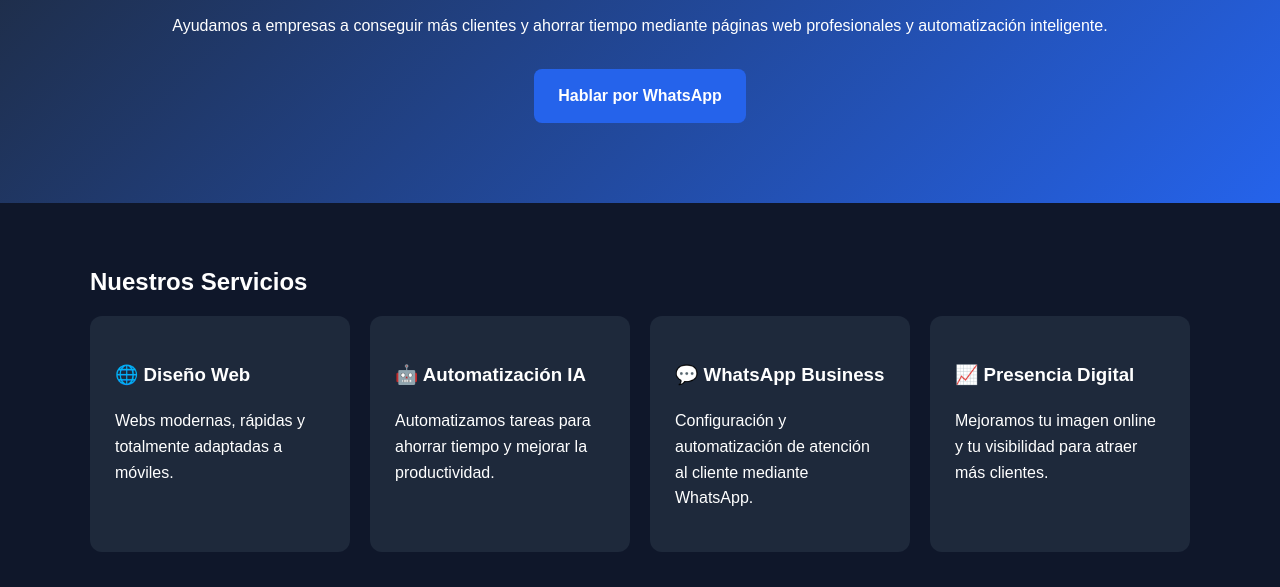
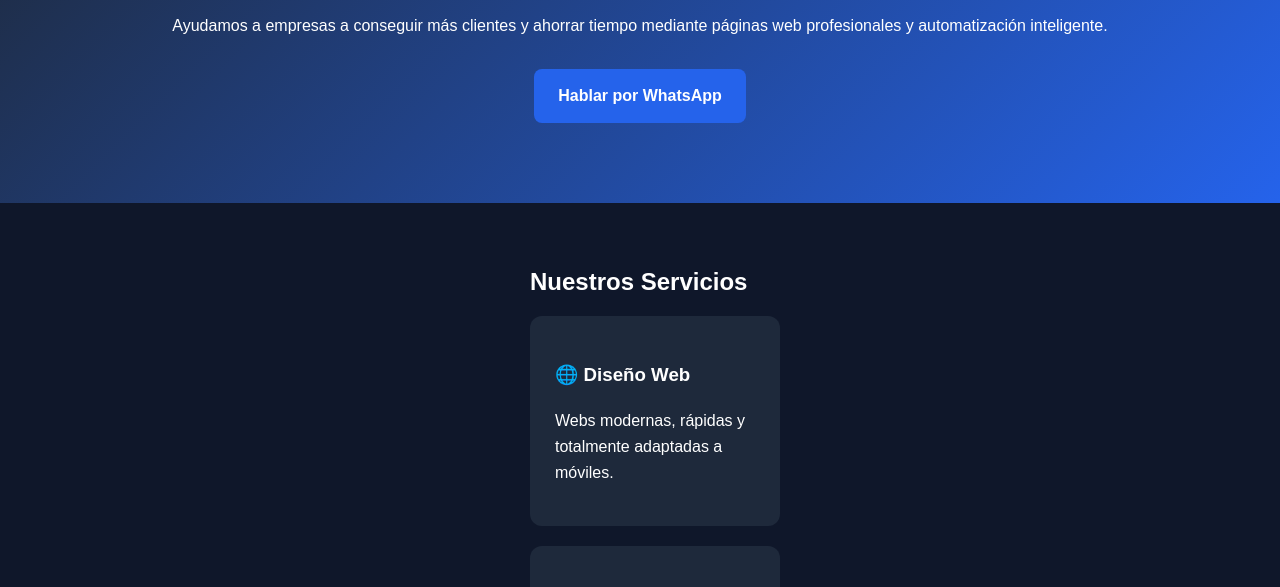
Before and after one commit to Atlivia/Atlivia-web, a plain HTML site: page index.html in a window 1280 px wide. Shown: the part 156-743 px from the top of the page. Drawn offline with Linux system fonts and the light colour scheme.

Commit message:
Update index.html

```diff
--- a/index.html
+++ b/index.html
@@ -18,7 +18,7 @@ header{
     background:linear-gradient(135deg,#1e293b,#2563eb);
 }
 .container{
-    max-width:1100px;
+    max-width:220px;
     margin:auto;
     padding:40px 20px;
 }
```
